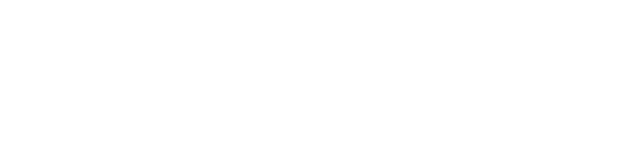
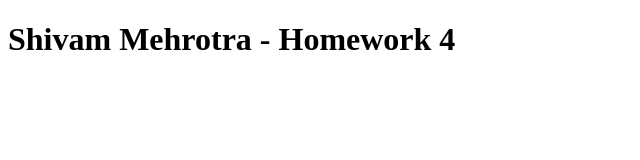
Before and after one commit to shivammeh/it202spr2018, a plain HTML site: page homework/h4.html in a window 1280 px wide. Shown: the whole page, without its empty margins (0-640 px from the left). Drawn offline with Linux system fonts and the light colour scheme.

Commit message:
Added name & homework assignment header

```diff
--- a/homework/h4.html
+++ b/homework/h4.html
@@ -1,9 +1,6 @@
 <!DOCTYPE html>
 <html>
     <head>
-        <title> </title>
+        <h1>Shivam Mehrotra - Homework 4</h1>
     </head>
-    <body>
-
-    </body>
 </html>
```
